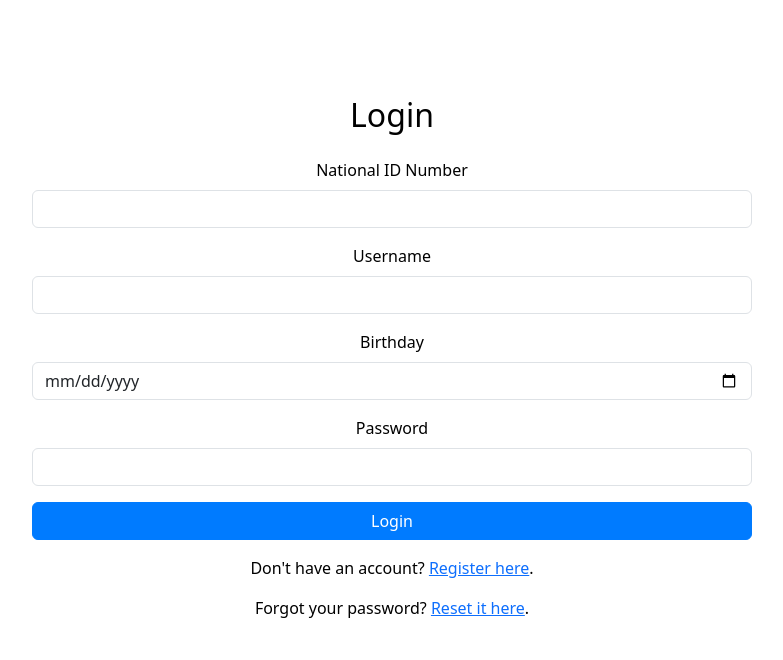
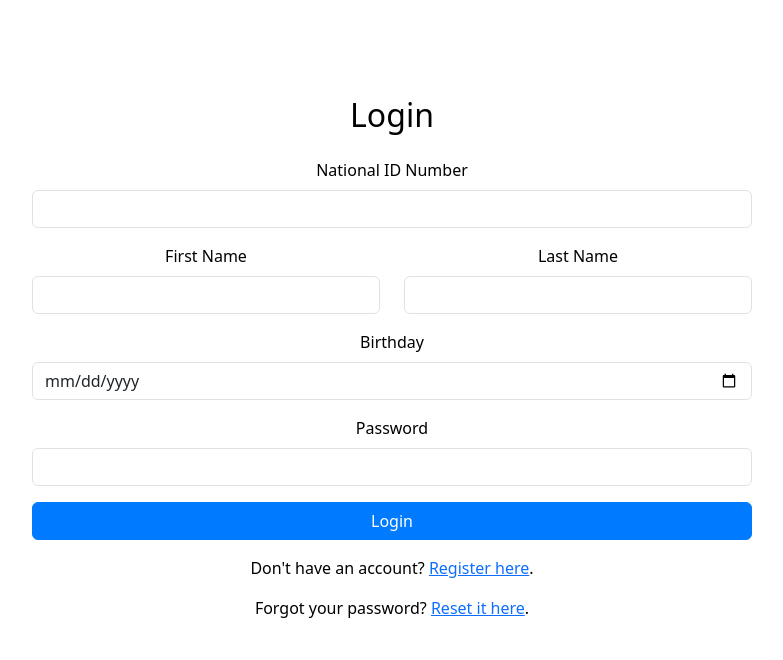
Before and after one commit to ToYoNiX/awda, a Flask app: page /login in a window 1280 px wide. Shown: the part 78-738 px from the top of the page, without its empty margins (248-1031 px from the left). Run offline with Flask 3, Linux system fonts and the light colour scheme; some libraries are stand-ins or nearby versions.

Commit message:
some updates.

```diff
--- a/app.py
+++ b/app.py
@@ -81,7 +81,8 @@ def login():
 
         data = {
             "national_id": request.form.get("national_id"),
-            "username": request.form.get("username"),
+            "first_name": request.form.get("first_name"),
+            "last_name": request.form.get("last_name"),
             "birthday": request.form.get("birthday"),
             "password": request.form.get("password")
         }
@@ -98,6 +99,7 @@ def login():
             return render_template("login.html", values=data)
 
         # Query database for username and national ID number
+        data["username"] = data["first_name"].strip().title() + "_" + data["last_name"].strip().title() + "_" + data["national_id"]
         rows = db.execute( "SELECT * FROM Users WHERE username = ? AND national_id_number = ? AND birthday = ?", data["username"], data["national_id"], data["birthday"])
 
         if not is_eligible(data["national_id"], data["birthday"]):
@@ -201,7 +203,7 @@ def register():
             flash("Passwords do not match")
             return render_template("register.html", values=data)
 
-        data["username"] = data["first_name"] + " " + data["last_name"] + " " + data["national_id"]
+        data["username"] = data["first_name"].strip().title() + "_" + data["last_name"].strip().title() + "_" + data["national_id"]
         db.execute(
             "INSERT INTO Users (national_id_number, username, first_name, last_name, birthday, address, phone_number, password_hash, national_id_front, national_id_back, theme) VALUES (?, ?, ?, ?, ?, ?, ?, ?, ?, ?, ?)",
                 data["national_id"],
--- a/templates/login.html
+++ b/templates/login.html
@@ -12,9 +12,15 @@
                     <label for="national_id" class="form-label">National ID Number</label>
                     <input type="text" class="form-control" id="national_id" name="national_id" required maxlength="14" pattern="\d{14}" value="{{ values['national_id'] }}">
                 </div>
-                <div class="mb-3">
-                    <label for="username" class="form-label">Username</label>
-                    <input type="text" id="username" name="username" class="form-control" required value="{{ values['username'] }}">
+                <div class="row mb-3">
+                    <div class="col-md-6">
+                        <label for="first_name" class="form-label">First Name</label>
+                        <input type="text" class="form-control" id="first_name" name="first_name" required value="{{ values['first_name'] }}">
+                    </div>
+                    <div class="col-md-6">
+                        <label for="last_name" class="form-label">Last Name</label>
+                        <input type="text" class="form-control" id="last_name" name="last_name" required value="{{ values['last_name'] }}">
+                    </div>
                 </div>
                 <div class="mb-3">
                     <label for="birthday" class="form-label">Birthday</label>
```
Also changed, not shown: database.db, 5 other files.
